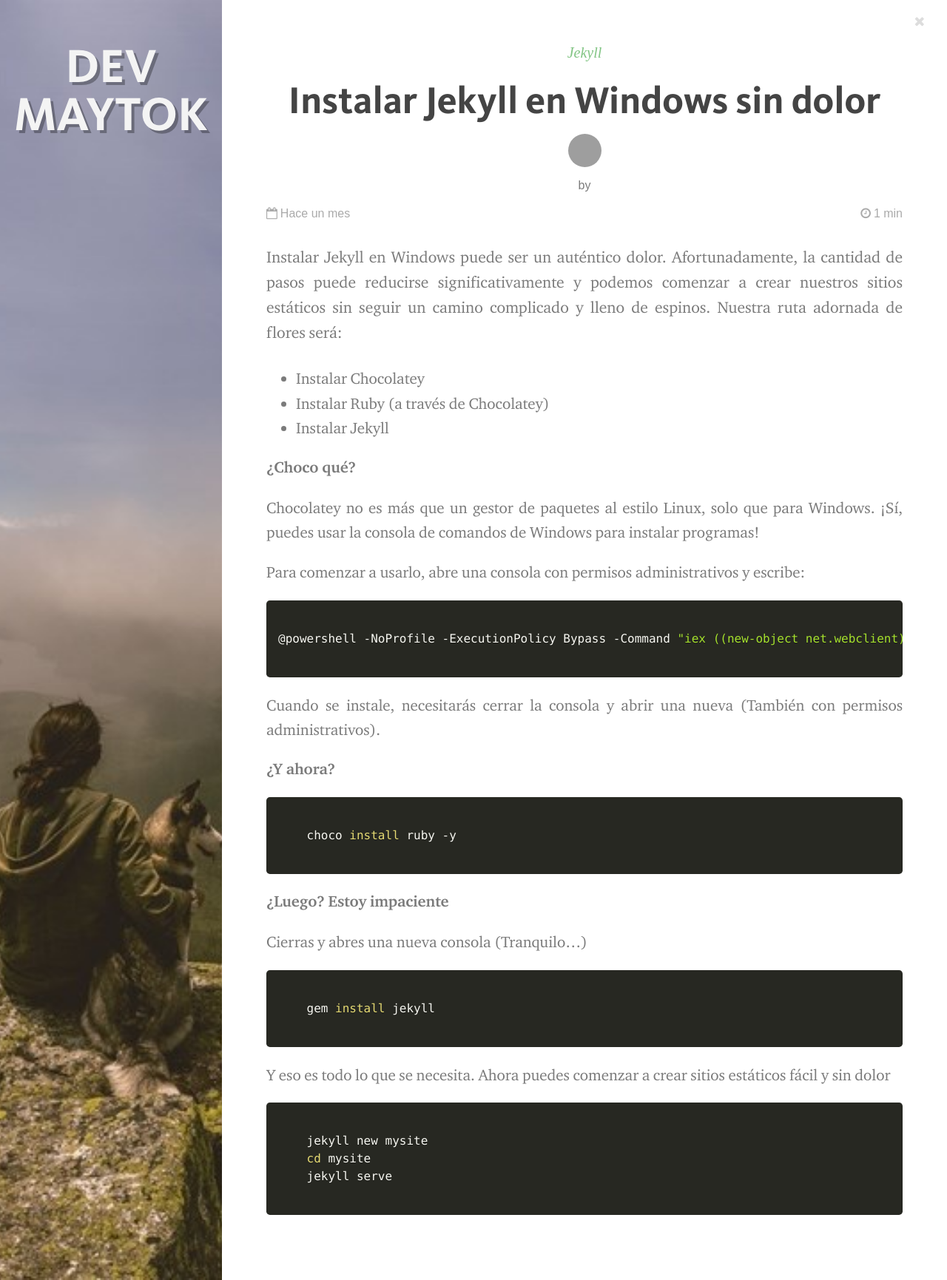
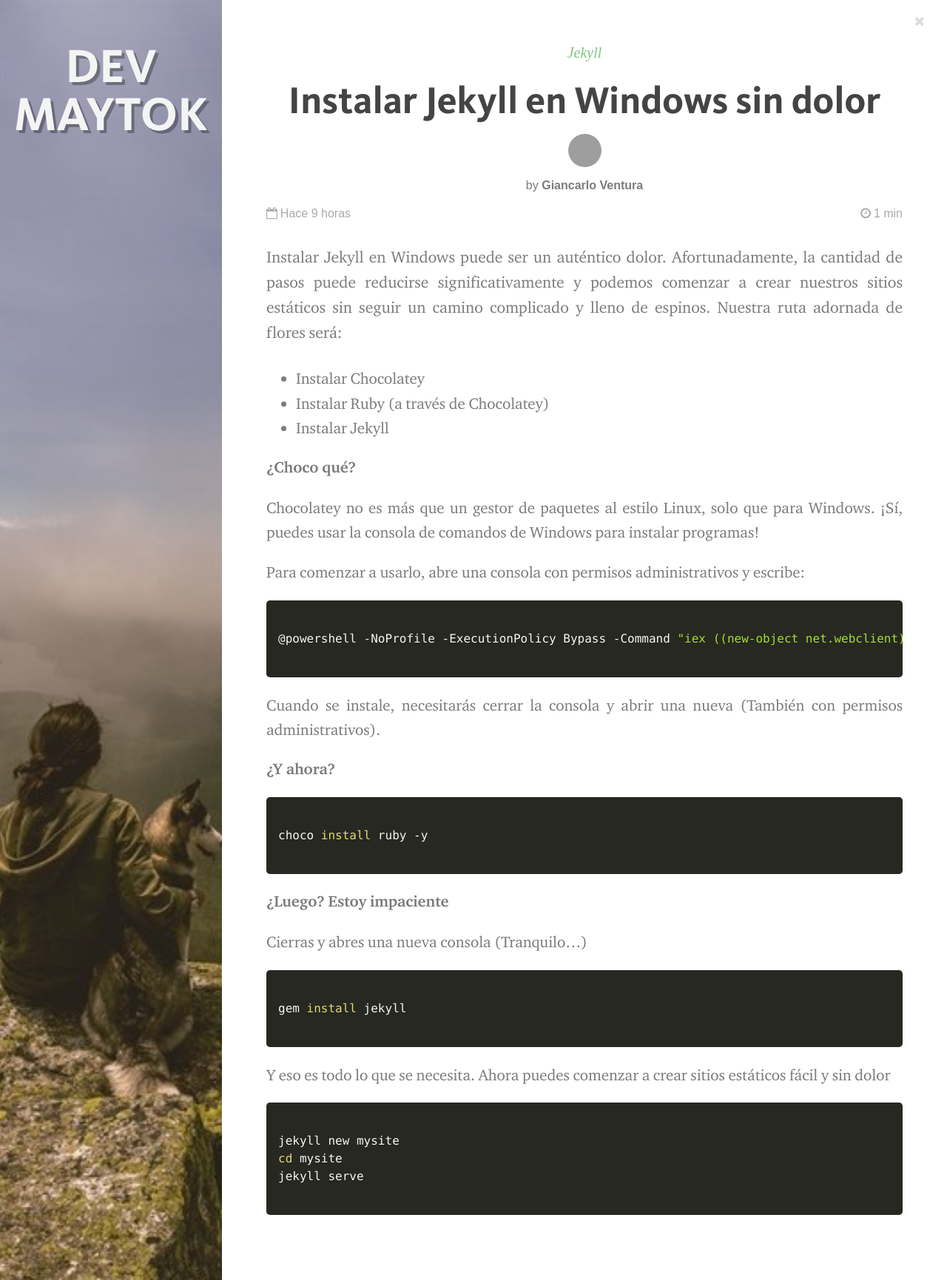
Before and after one commit to SakyaStelios/maytok-blog-source, a Jekyll site: the page built from _posts/2016-03-23-jekyll-windows-sin-dolor.markdown, in a window 1280 px wide. Shown: the whole page at 74% size. Built offline with Jekyll 4.4.1, drawn with Linux system fonts in a browser that asks for light colours; nearby versions of some CDN libraries; some web fonts are replaced; grey boxes are pictures that could not be loaded.

Commit message:
First version

```diff
--- a/_posts/2016-02-19-jekyll-windows-sin-dolor.markdown
+++ b/_posts/2016-03-23-jekyll-windows-sin-dolor.markdown
@@ -1,8 +1,9 @@
 ---
 layout: post-grid
 title:  "Instalar Jekyll en Windows sin dolor"
-date:   2016-02-19 15:23:34
+date:   2016-03-23 15:23:34
 categories: Jekyll
+author     : "Giancarlo Ventura"
 tags       : [jekyll, ruby, windows]
 ---
 
@@ -33,7 +34,7 @@
 
 <pre>
 <code class="language-bash">
-    choco install ruby -y
+choco install ruby -y
 </code>
 </pre>
 
@@ -43,7 +44,7 @@
 
 <pre>
 <code class="language-bash">
-    gem install jekyll
+gem install jekyll
 </code>
 </pre>
 
@@ -52,8 +53,8 @@
 
 <pre>
 <code class="language-bash">
-    jekyll new mysite
-    cd mysite
-    jekyll serve
+jekyll new mysite
+cd mysite
+jekyll serve
 </code>
 </pre>
```
